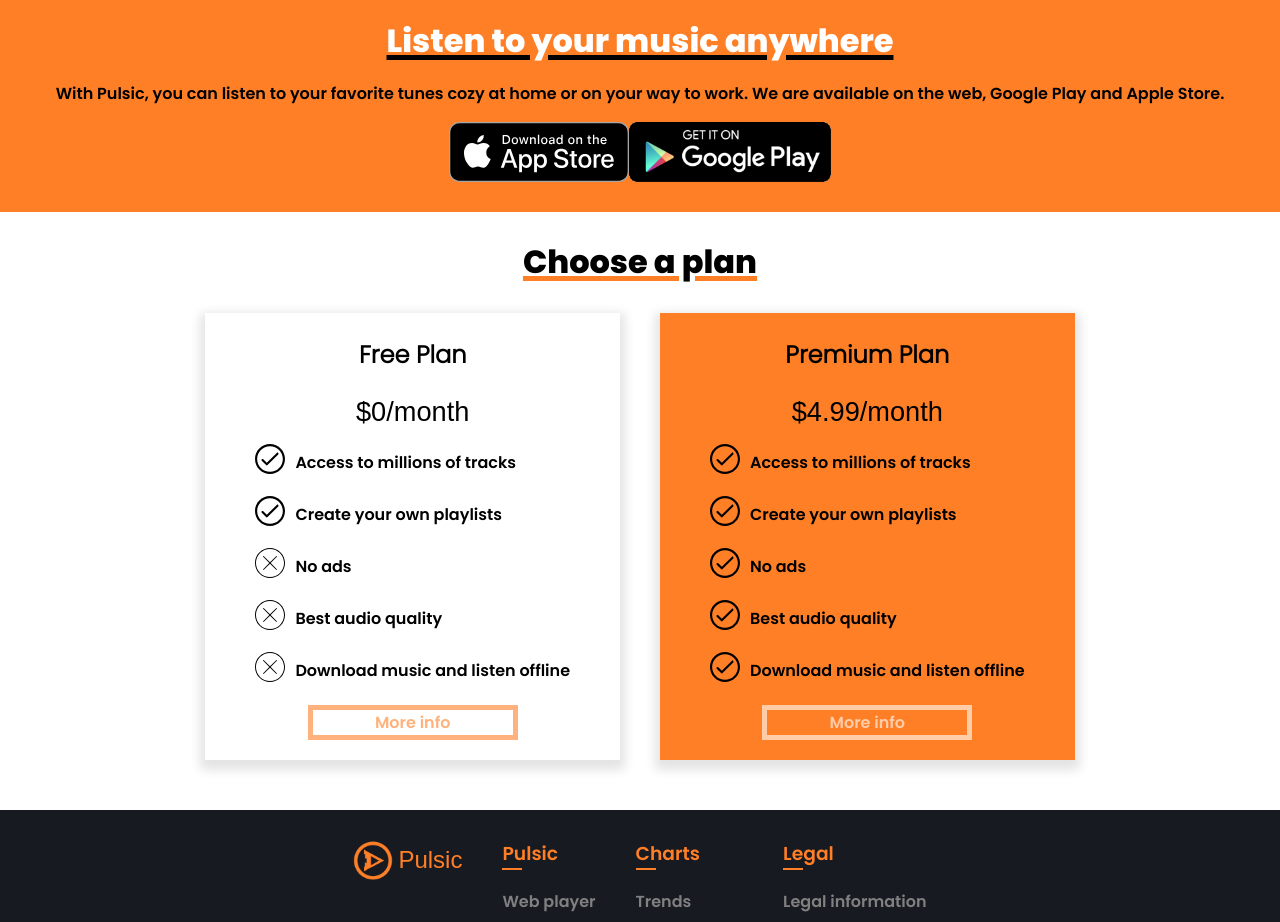
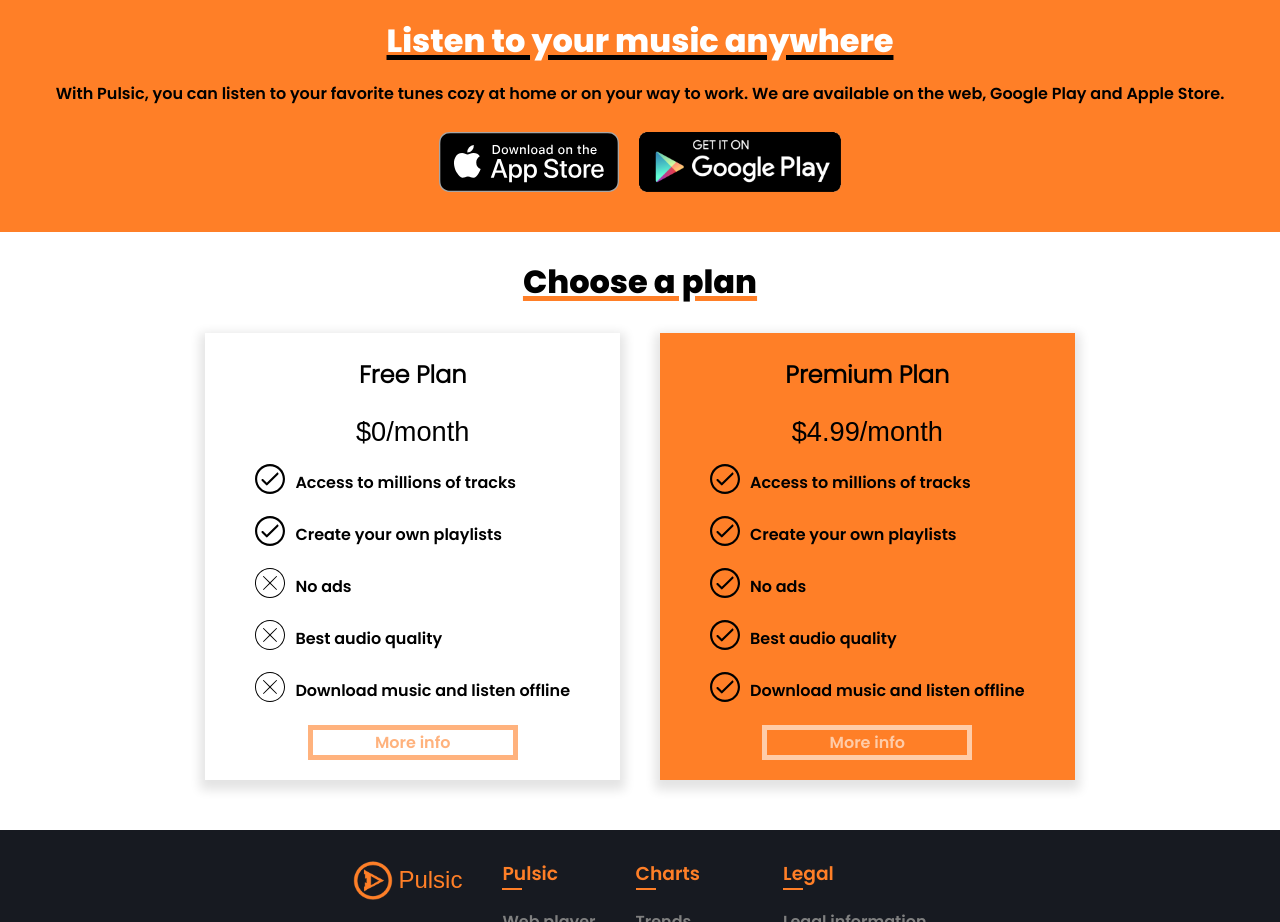
Before and after one commit to CBo9/frontend-collection, a plain HTML site: page music-platform/index.html in a window 1280 px wide. Shown: the part 940-1862 px from the top of the page. Drawn offline with Linux system fonts and the light colour scheme; a web font is replaced by a local one.

Commit message:
fix: add some space between apps stores' badges

```diff
--- a/music-platform/style/scss/media.scss
+++ b/music-platform/style/scss/media.scss
@@ -44,7 +44,7 @@
 	}
 }
 
-@media screen  and (max-width: 390px){
+@media screen  and (max-width: 418px){
 	.badges{
 		flex-direction: column;
 	}
--- a/music-platform/style/scss/pulsic.scss
+++ b/music-platform/style/scss/pulsic.scss
@@ -317,6 +317,7 @@ header{
 
 .store-badge{
 	height: 60px;
+	margin: 10px;
 	&:hover{
 		cursor: pointer;
 	}
```
Also changed, not shown: music-platform/style/css/media.css, music-platform/style/css/media.min.css, music-platform/style/css/pulsic.css, music-platform/style/css/pulsic.min.css.
